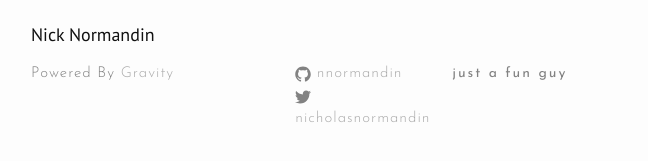
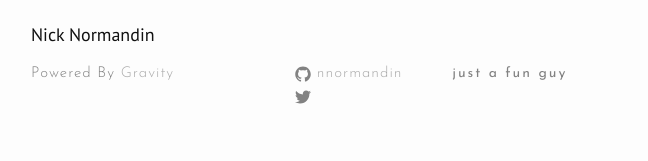
Before and after one commit to nnormandin/nnormandin.github.io, a Jekyll site: the page built from index.html, in a window 1280 px wide. Shown: the part 506-667 px from the top of the page, without its empty margins (239-887 px from the left). Built offline with Jekyll 4.4.1, drawn with Linux system fonts in a browser that asks for light colours; nearby versions of some CDN libraries; the list of posts is cut into pages by our own code.

Commit message:
Update footer.html

```diff
--- a/_includes/footer.html
+++ b/_includes/footer.html
@@ -23,7 +23,7 @@
 
           {% if site.linkedin_username %}
           <li>
-            {% include icon-linkedin.html username=site.linkedin_username %}
+            {% include icon-linkedin.html %}
           </li>
           {% endif %}
         </ul>
```
